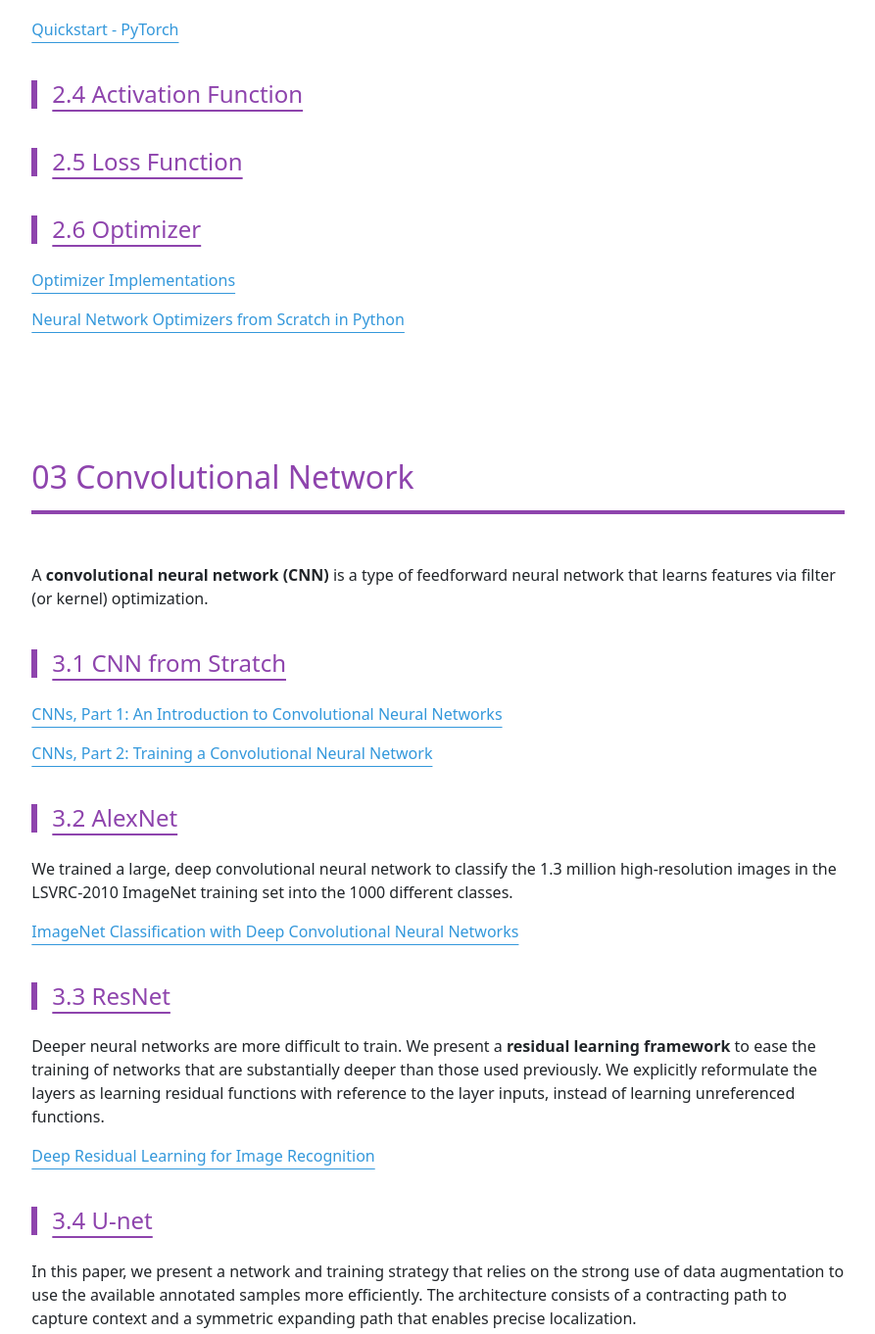
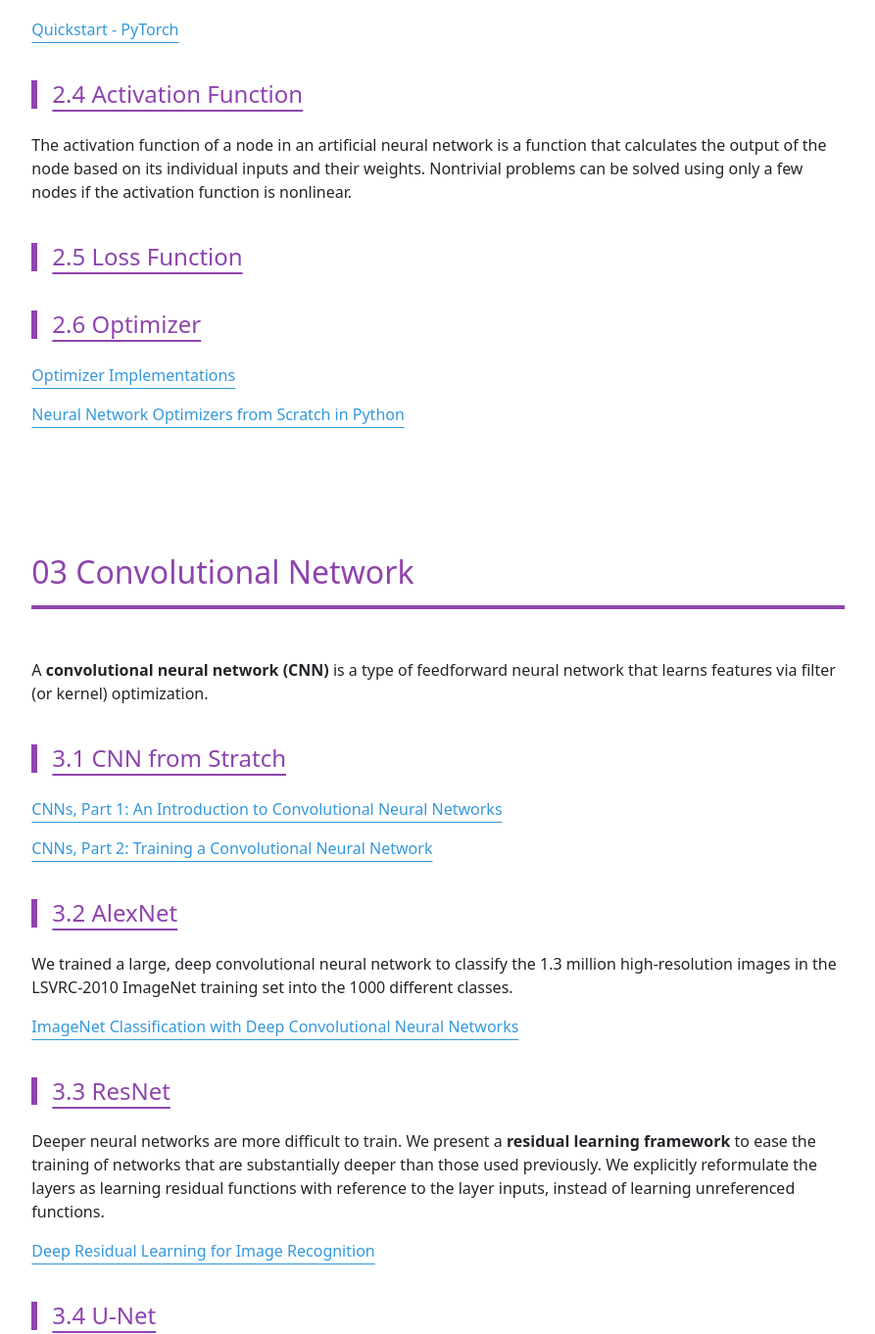
Before and after one commit to artinte/deep-learning, a plain HTML site: page docs/index.html in a window 1280 px wide. Shown: the part 2520-3882 px from the top of the page at 98% size, without its empty margins (193-1086 px from the left). Drawn offline with nearby package versions, Linux system fonts and the light colour scheme.

Commit message:
Update index.html

```diff
--- a/docs/index.html
+++ b/docs/index.html
@@ -153,6 +153,7 @@
                         <h3 id="section2-sub4">
                             <a href="activation_function.html" style="color: inherit;">2.4 Activation Function</a>
                         </h3>
+                        <p>The activation function of a node in an artificial neural network is a function that calculates the output of the node based on its individual inputs and their weights. Nontrivial problems can be solved using only a few nodes if the activation function is nonlinear.</p>
                         <h3 id="section2-sub5">
                             <a href="loss_function.html" style="color: inherit;">2.5 Loss Function</a>
                         </h3>
@@ -184,7 +185,7 @@
                         <p><a href="https://arxiv.org/abs/1512.03385">Deep Residual Learning for Image Recognition</a></p>
 
                         <h3 id="section3-sub4">
-                            <a href="u_net.html" style="color: inherit;">3.4 U-net</a>
+                            <a href="u_net.html" style="color: inherit;">3.4 U-Net</a>
                         </h3>
                         <p>In this paper, we present a network and training strategy that relies on the strong use of data augmentation to use the available annotated samples more efficiently. The architecture consists of a contracting path to capture context and a symmetric expanding path that enables precise localization.</p>
                         <p><a href="https://arxiv.org/abs/1505.04597">U-Net: Convolutional Networks for Biomedical Image Segmentation</a></p>
```
